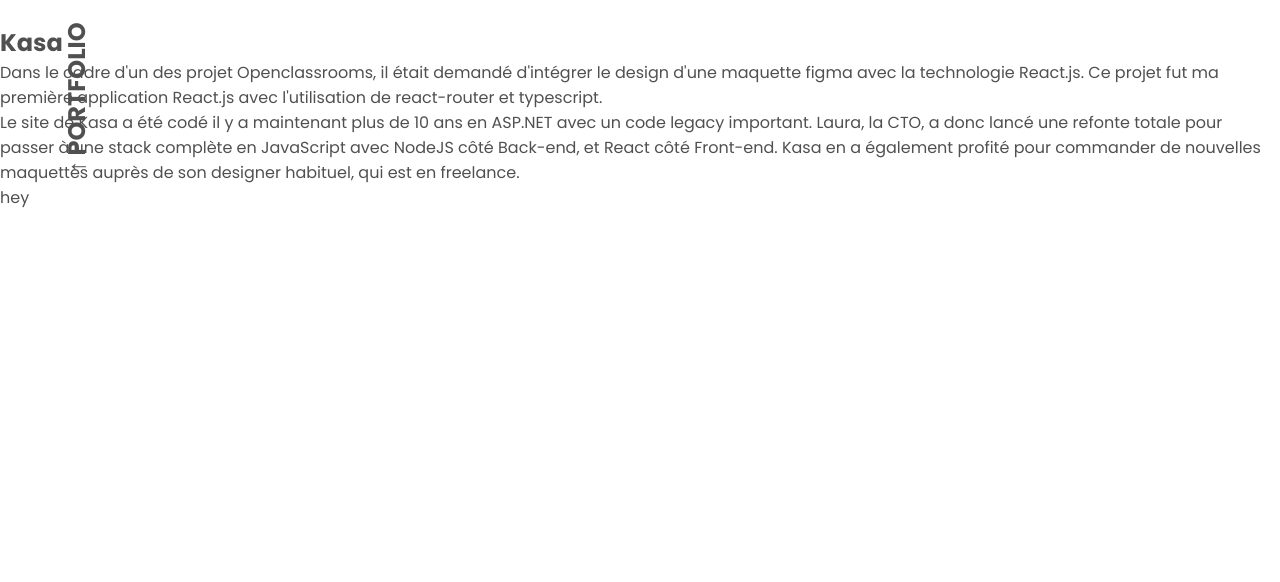
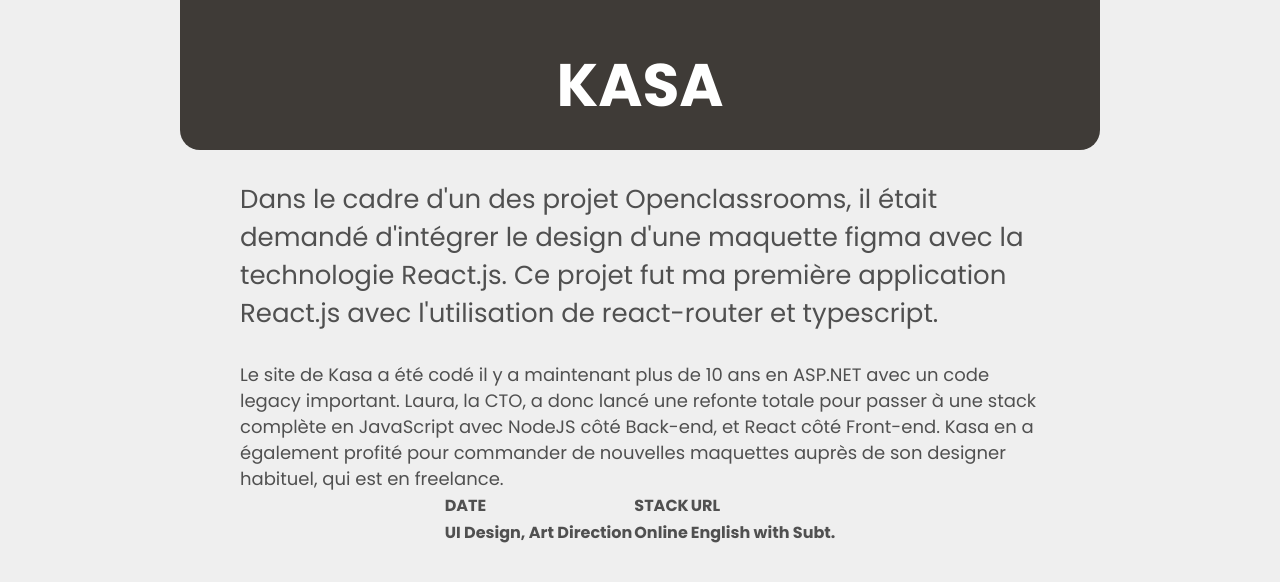
Before and after one commit to ThomasdevLC/portfolio_07_2023, a React (Create React App) app: page /kasa/3 in a window 1280 px wide. Shown: the top 582 px of the page. Built offline with nearby package versions, Linux system fonts and the light colour scheme.

Commit message:
work component style title + intro

```diff
--- a/src/App.scss
+++ b/src/App.scss
@@ -1,4 +1,3 @@
 .appContainer {
   height: 100vh;
-  // padding: 40px;
 }
--- a/src/assets/styles/_variables.scss
+++ b/src/assets/styles/_variables.scss
@@ -3,6 +3,8 @@
   --secondary: #ffff00;
   --gray-1: #505050;
   --gray-2: #efefef;
+  --gray-3: #3f3b37;
+
   --font-family: "Poppins", sans-serif;
   --text-color: #505050;
 }
--- a/src/assets/styles/pages/_work.scss
+++ b/src/assets/styles/components/_work.scss
@@ -1,33 +1,30 @@
 .container {
+  height: 100vh;
   position: relative;
-
-  //   background-color: var(--gray-1);
   display: flex;
   flex-direction: column;
   align-items: center;
-  justify-content: center;
-  //   gap: 80px;
   margin: auto;
   padding: 0 140px 80px 140px;
 
   &__title {
-    // background-color: var(--gray-2);
-    // color: var(--gray-1);
     font-size: 60px;
     text-align: center;
     width: 100%;
-    padding: 200px 0px 20px 0px;
+    padding: 40px 0px 20px 0px;
     border-radius: 0 0 20px 20px;
+    color: white;
+    background-color: var(--gray-3);
   }
 
   &__backpage {
     position: absolute;
-    top: 80px;
-    left: 1px;
-    cursor: pointer;
+    top: 100px;
+    left: -200px;
     font-size: 1.5rem;
     font-weight: 700;
     transform: rotate(-90deg);
+    cursor: pointer;
   }
 
   &__logo {
@@ -37,14 +34,15 @@
 .project {
   max-width: 800px;
 
+  &__intro {
+    margin-top: 30px;
+    font-size: 26px;
+    line-height: 38px;
+  }
   &__pitch {
-    font-size: 30px;
-    line-height: 40px;
-  }
-  &__mission {
     margin-top: 30px;
-    font-size: 16px;
-    line-height: 23px;
+    font-size: 18px;
+    line-height: 26px;
     &__description {
       display: flex;
       justify-content: space-around;
--- a/src/assets/styles/index.scss
+++ b/src/assets/styles/index.scss
@@ -6,4 +6,5 @@
 @use "./variables";
 @use "./components/HeaderNav.scss";
 @use "./pages/Home.scss";
-@use "./pages/work.scss";
+@use "./components/work.scss";
+@use "./pages/Kasa.scss";
--- /dev/null
+++ b/src/assets/styles/pages/_kasa.scss
@@ -0,0 +1,4 @@
+.kasa__container {
+  background-color: var(--gray-2);
+  height: 100vh;
+}
--- a/src/components/WorksComponent.js
+++ b/src/components/WorksComponent.js
@@ -1,7 +1,6 @@
 import React, { useEffect, useState } from "react";
 import { useParams } from "react-router-dom";
 import { NavLink } from "react-router-dom";
-
 import worklistData from "../worklist/worklistData";
 
 const WorksComponent = () => {
@@ -10,8 +9,8 @@ const WorksComponent = () => {
   const [project, setProject] = useState(null);
 
   useEffect(() => {
-    const foundProject = worklistData.find((w) => w.id === projectId);
-    setProject(foundProject);
+    const selectedProject = worklistData.find((w) => w.id === projectId);
+    setProject(selectedProject);
   }, [projectId]);
 
   if (!project) {
@@ -19,13 +18,34 @@ const WorksComponent = () => {
   }
 
   return (
-    <section>
+    <section className="container">
       <NavLink to="/">
         <div className="container__backpage"> &#x2191; PORTFOLIO</div>
       </NavLink>
-      <h1>{project.title}</h1>
-      <p>{project.intro}</p>
-      <p>{project.pitch}</p>
+      <h1 className="container__title">{project.title}</h1>
+      <div className="project">
+        <p className="project__intro">{project.intro}</p>
+        <p className="project__pitch">{project.pitch}</p>
+      </div>
+
+      <tbody>
+        <tr>
+          <th align="left">DATE</th>
+          <th align="left">STACK</th>
+          <th align="left">URL</th>
+        </tr>
+        <tr>
+          <td>
+            <strong class="text-sd">UI Design, Art Direction</strong>
+          </td>
+          <td>
+            <strong class="text-sd">Online</strong>
+          </td>
+          <td>
+            <strong class="text-sd">English with Subt.</strong>
+          </td>
+        </tr>
+      </tbody>
     </section>
   );
 };
--- a/src/pages/works/Kasa.js
+++ b/src/pages/works/Kasa.js
@@ -3,9 +3,8 @@ import WorksComponent from "../../components/WorksComponent";
 
 const Kasa = () => {
   return (
-    <div>
+    <div className="kasa__container">
       <WorksComponent />
-      <p>hey</p>
     </div>
   );
 };
--- a/src/worklist/worklistData.js
+++ b/src/worklist/worklistData.js
@@ -1,8 +1,8 @@
 const worklist = [
   {
     id: 1,
-    title: "Ferme de la Rougeraie",
-    description: "E-commerce",
+    title: "FERME DE LA ROUGERAIE",
+    description: "Site E-commerce ",
     period: "Mai 2023",
     image: require("../assets/images/ferme_rougeraie.png"),
     tags: ["Vue", "Sass", "NodeJs", "Figma"],
@@ -10,7 +10,7 @@ const worklist = [
   },
   {
     id: 2,
-    title: "Pwa - Gca",
+    title: "PWA",
     description: "Stage Hermes/Gca",
     period: "Mars 2023",
     image: require("../assets/images/pwa.png"),
@@ -19,7 +19,7 @@ const worklist = [
   },
   {
     id: 3,
-    title: "Kasa",
+    title: "KASA",
     description: "Formation OpenClassrooms",
     period: "Décembre 2022",
     image: require("../assets/images/kasa.png"),
@@ -32,7 +32,7 @@ const worklist = [
   },
   {
     id: 4,
-    title: "Groupomania",
+    title: "GROUPAMANIA",
     description: "Formation OpenClassrooms",
     period: "Novembre 2022",
     image: require("../assets/images/groupomania.png"),
```
